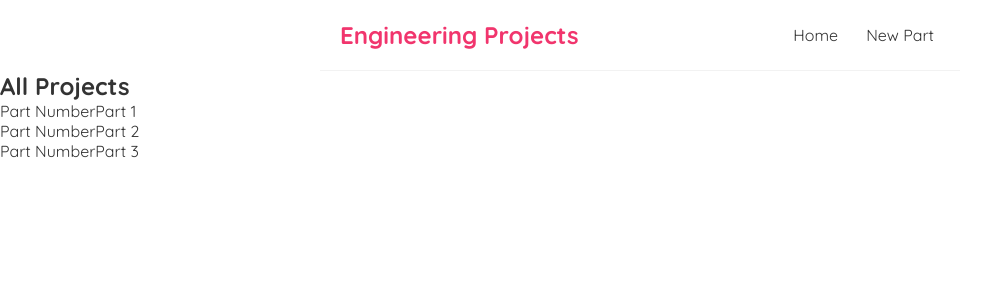
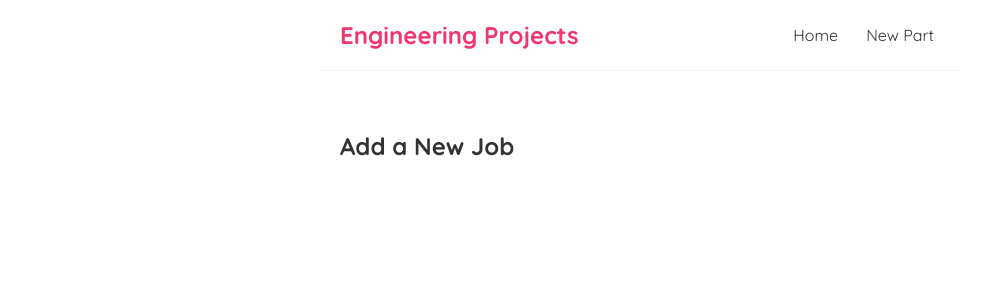
Before and after one commit to Wxmnath/engineering-samples-tracker, a React (Create React App) app: page /create in a window 1280 px wide. Shown: the top 300 px of the page, without its empty margins (0-997 px from the left). Built offline with nearby package versions, Linux system fonts and the light colour scheme; data requests are answered from the project's data file.

Commit message:
react router added and create page added

```diff
--- a/src/Components/App.js
+++ b/src/Components/App.js
@@ -1,14 +1,22 @@
 import React from "react";
+import { BrowserRouter as Router, Route, Routes } from "react-router-dom";
 import Navbar from "./Navbar";
-
 import Home from "./Home";
+import Create from "./Create";
 
 function App() {
   return (
-    <>
-      <Navbar />
-      <Home />
-    </>
+    <Router>
+      <div className="App">
+        <Navbar />
+        <div className="content">
+          <Routes>
+            <Route path="/" element={<Home />} />
+            <Route path="/create" element={<Create />} />
+          </Routes>
+        </div>
+      </div>
+    </Router>
   );
 }
 
--- /dev/null
+++ b/src/Components/Create.js
@@ -0,0 +1,11 @@
+import React from "react";
+
+function Create() {
+  return (
+    <div className="create">
+      <h2>Add a New Job</h2>
+    </div>
+  );
+}
+
+export default Create;
--- a/src/Components/Navbar.js
+++ b/src/Components/Navbar.js
@@ -1,12 +1,13 @@
 import React from "react";
+import { Link } from "react-router-dom";
 
 function Navbar() {
   return (
     <nav className="navbar">
       <h1>Engineering Projects</h1>
       <div className="links">
-        <a href="/">Home</a>
-        <a href="/create">New Part</a>
+        <Link to="/">Home</Link>
+        <Link to="/create">New Part</Link>
       </div>
     </nav>
   );
```
